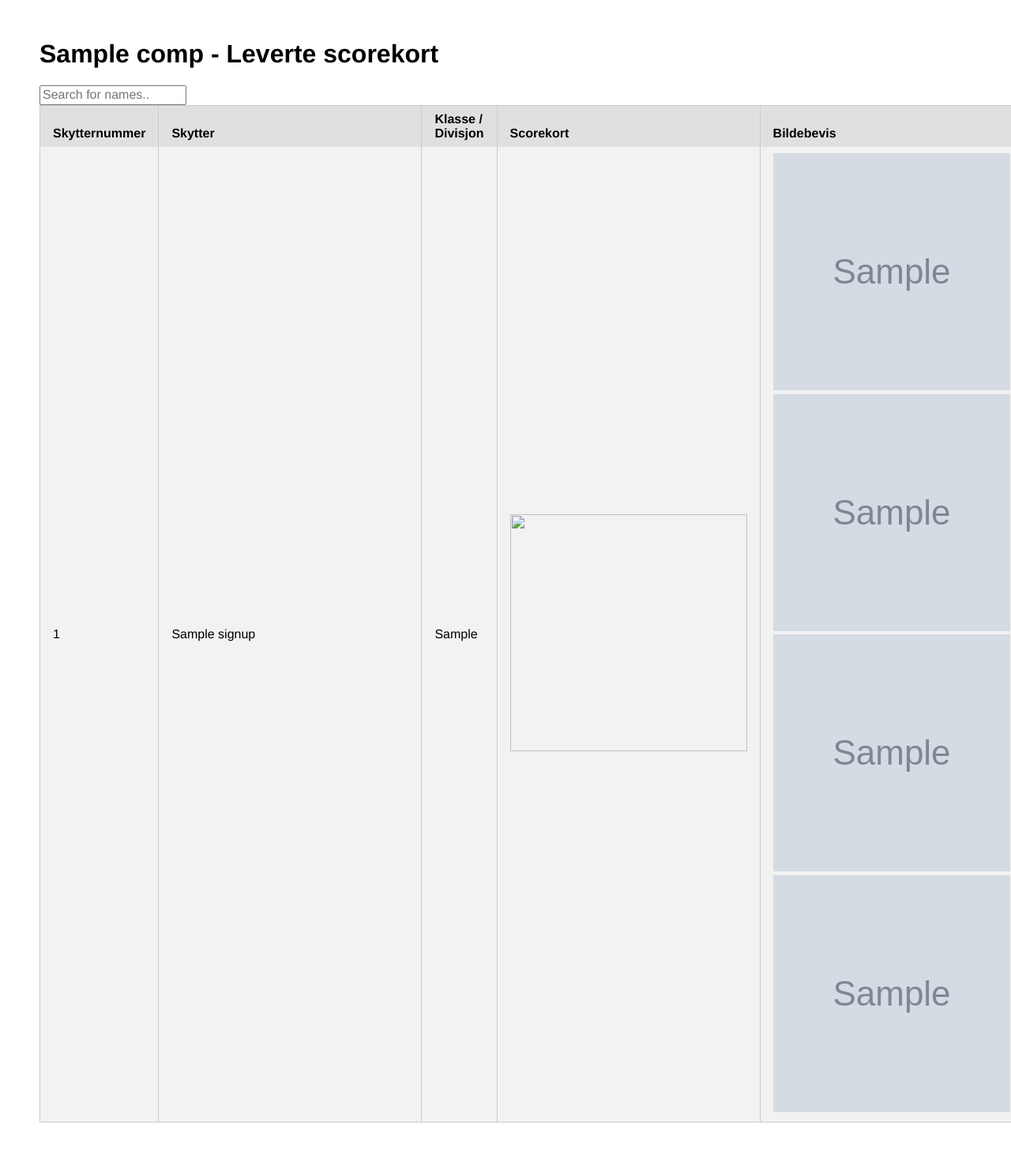
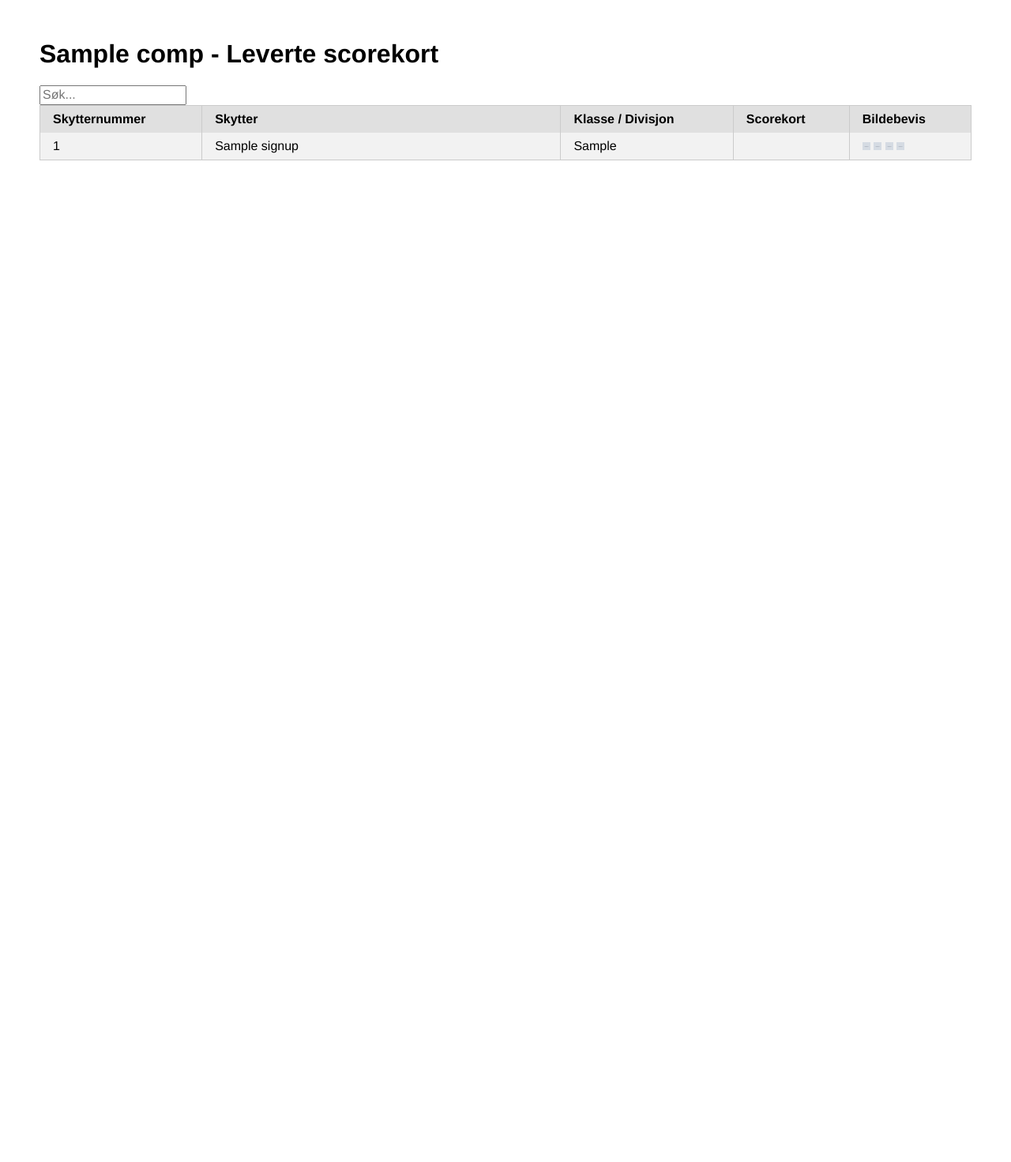
Before and after one commit to dagolap/nbf-archery-signup, a Django app: template archerysignup/signups/templates/results.html in a window 1280 px wide. Shown: the part 150-1621 px from the top of the page at 79% size. After the commit the page ends 353 px from the top, so only its background shows below. Run offline with Django 3.2, Linux system fonts and the light colour scheme; the template is opened without the code that fills it: most values are stand-ins (such as "Sample title", 1, 10 or a date in 2020); grey boxes marked "Sample" are stand-in pictures; some libraries are stand-ins or nearby versions.

Commit message:
Add thumbnails to scorecard listing.

```diff
--- a/archerysignup/archerysignup/settings.py
+++ b/archerysignup/archerysignup/settings.py
@@ -35,6 +35,7 @@
     'django.contrib.sessions',
     'django.contrib.messages',
     'django.contrib.staticfiles',
+    'sorl.thumbnail',
     'signups.apps.SignupsConfig',
 ]
 
--- a/archerysignup/signups/templates/results.html
+++ b/archerysignup/signups/templates/results.html
@@ -1,10 +1,13 @@
 {% extends "base.html" %}
+
+{% load thumbnail %}
+
 {% block content %}
 
 
 <h1>{{ comp.name }} - Leverte scorekort</h1>
 
-<input type="text" id="filterInput" onkeyup="filterTable('filterInput', 'results-list')" placeholder="Search for names..">
+<input type="text" id="filterInput" onkeyup="filterTable('filterInput', 'results-list')" placeholder="Søk...">
 <table class="pure-table pure-table-striped resultspage__table" id="results-list">
     <thead>
         <tr>
@@ -21,17 +24,29 @@
         <td>{{ score.signup.archer_id }}</td>
         <td class="tableField-name">{{ score.signup.name }}</td>
         <td class="tableField-class">{{ score.signup.archer_class }}</td>
-        <td><a href="{{ score.scorecard.url }}" target="_blank"><img src="{{ score.scorecard.url }}" class="resultspage__image"></a></td>
         <td>
-            <a href="{{ score.proof_image1.url }}" target="_blank"><img src="{{ score.proof_image1.url }}" class="resultspage__image"></a>
+            {% thumbnail score.scorecard "100x100" crop="center" as im %}
+                <a href="{{ score.scorecard.url }}" target="_blank"><img src="{{ im.url }}" width="{{ im.width }}" height="{{ im.height }}"></a>
+            {% endthumbnail %}
+        </td>
+        <td>
+            {% thumbnail score.proof_image1 "100x100" crop="center" as im %}
+                 <a href="{{ score.proof_image1.url }}" target="_blank"><img src="{{ im.url }}" width="{{ im.width }}" height="{{ im.height }}"></a>
+            {% endthumbnail %}
             {% if score.proof_image2 %}
-            <a href="{{ score.proof_image2.url }}" target="_blank"><img src="{{ score.proof_image2.url }}" class="resultspage__image"></a>
+                {% thumbnail score.proof_image2 "100x100" crop="center" as im %}
+                    <a href="{{ score.proof_image2.url }}" target="_blank"><img src="{{ im.url }}" width="{{ im.width }}" height="{{ im.height }}"></a>
+                {% endthumbnail %}
             {% endif %}
             {% if score.proof_image3 %}
-            <a href="{{ score.proof_image3.url }}" target="_blank"><img src="{{ score.proof_image3.url }}" class="resultspage__image"></a>
+                {% thumbnail score.proof_image3 "100x100" crop="center" as im %}
+                    <a href="{{ score.proof_image3.url }}" target="_blank"><img src="{{ im.url }}" width="{{ im.width }}" height="{{ im.height }}"></a>
+                {% endthumbnail %}
             {% endif %}
             {% if score.proof_image4 %}
-            <a href="{{ score.proof_image4.url }}" target="_blank"><img src="{{ score.proof_image4.url }}" class="resultspage__image"></a>
+                {% thumbnail score.proof_image4 "100x100" crop="center" as im %}
+                    <a href="{{ score.proof_image4.url }}" target="_blank"><img src="{{ im.url }}" width="{{ im.width }}" height="{{ im.height }}"></a>
+                {% endthumbnail %}
             {% endif %}
         </td>
     </tr>
--- a/pyproject.toml
+++ b/pyproject.toml
@@ -13,6 +13,7 @@
 gunicorn = "^20.0.4"
 psycopg2-binary = "^2.8.6"
 mysqlclient = "^2.0.3"
+sorl-thumbnail = "^12.7.0"
 
 [tool.poetry.dev-dependencies]
 ipython = "^7.21.0"
```
Also changed, not shown: 1 other file.
